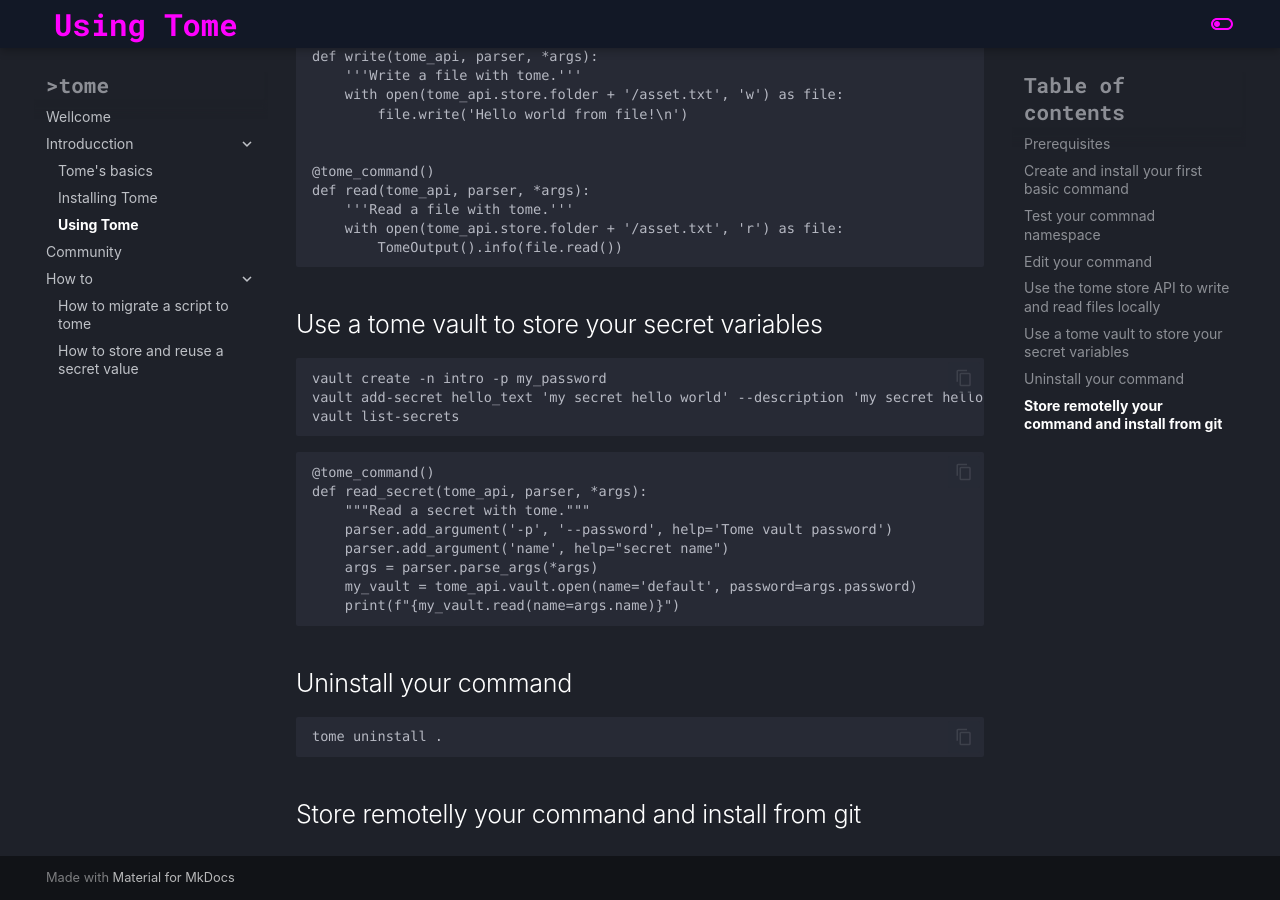
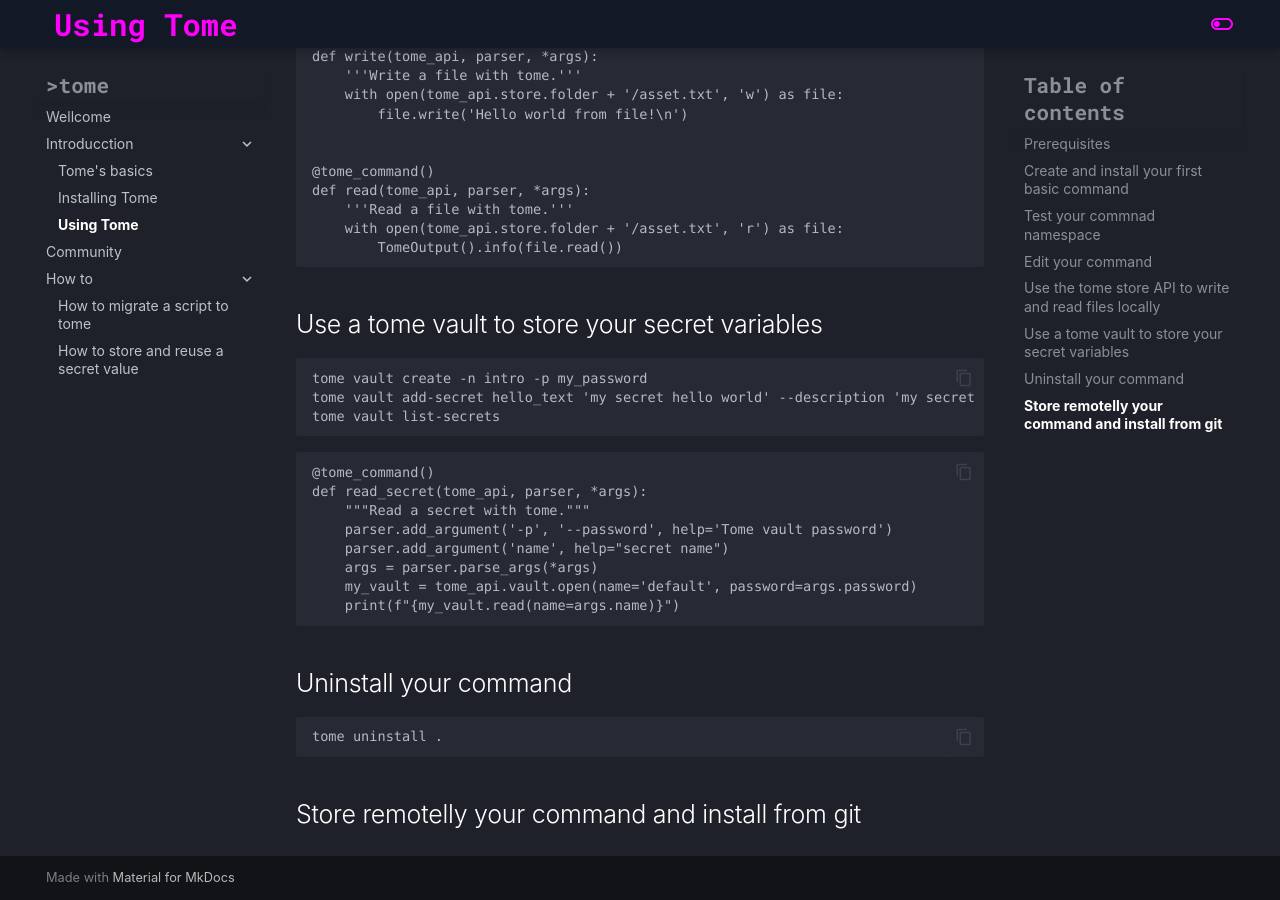
Before and after one commit to jfrog/tome, an MkDocs documentation site: the page built from docs/introduction/using_tome.md, in a window 1280 px wide and 900 px high, scrolled down 1365 px. Built offline with MkDocs 1.6.1 and Material for MkDocs 9.7.7, drawn with Linux system fonts in a browser that asks for light colours; the version menu is left out.

Commit message:
Update docs/introduction/using_tome.md
Co-authored-by: Carlos Zoido <mrgalleta@gmail.com>

````diff
--- a/docs/introduction/using_tome.md
+++ b/docs/introduction/using_tome.md
@@ -75,9 +75,9 @@
 ## Use a tome vault to store your secret variables
 
 ```sh
-vault create -n intro -p my_password
-vault add-secret hello_text 'my secret hello world' --description 'my secret hello text' -nv intro -p my_password
-vault list-secrets
+tome vault create -n intro -p my_password
+tome vault add-secret hello_text 'my secret hello world' --description 'my secret hello text' -vn intro -p my_password
+tome vault list-secrets
 ```
 
 ```py
````
